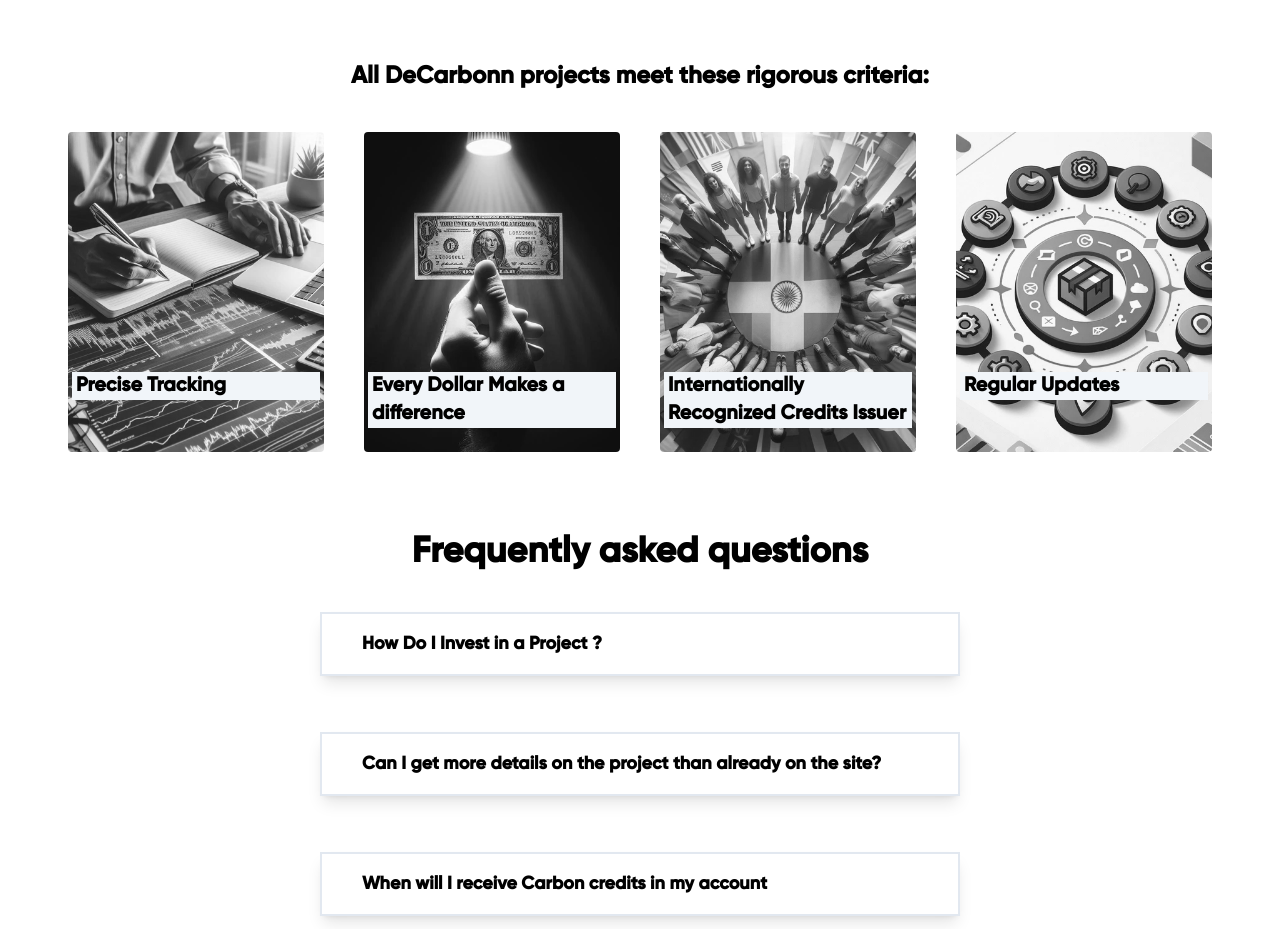
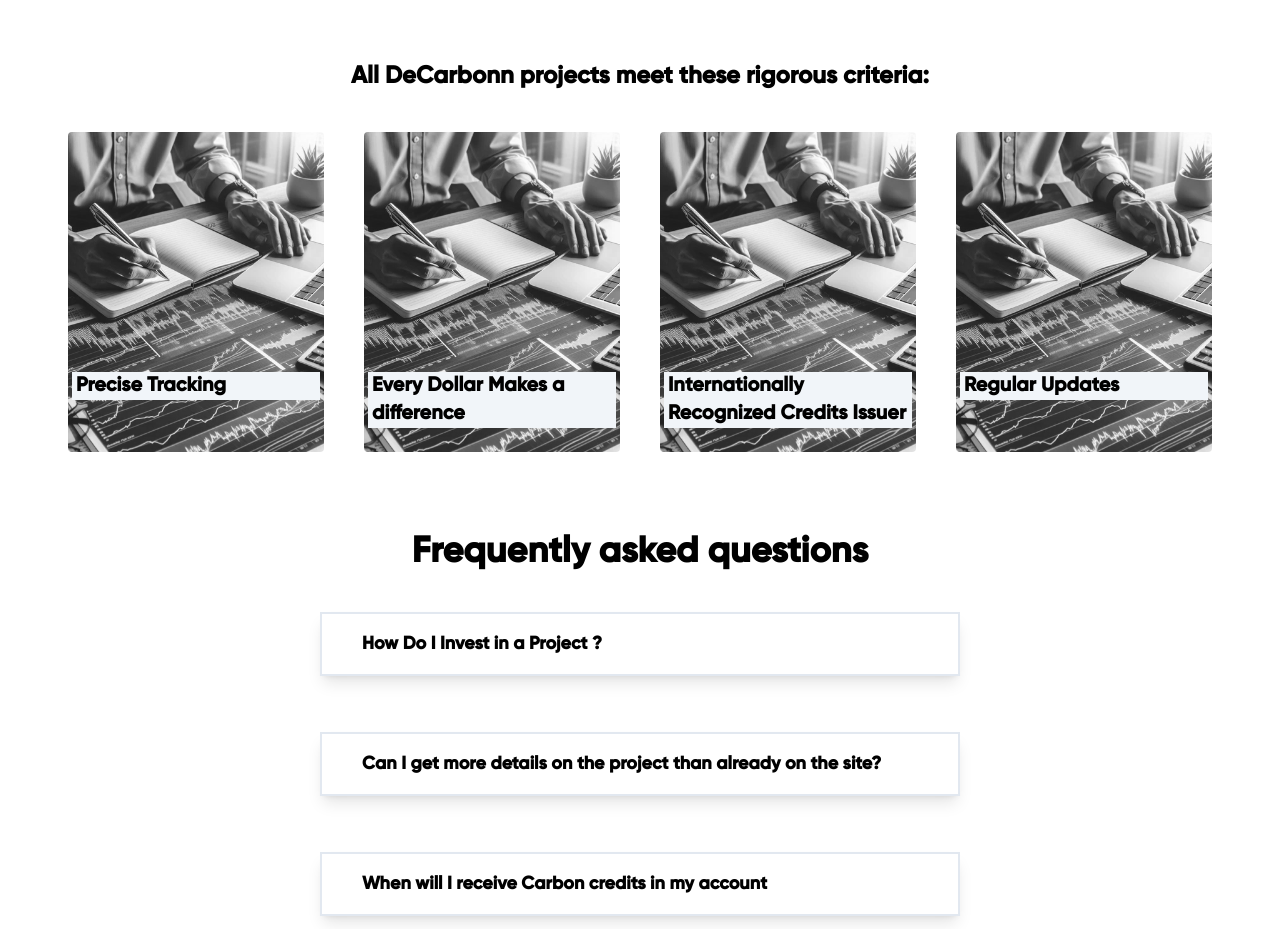
Before and after one commit to ParthKapoor-dev/decarbonn, a React (Vite) app: page / in a window 1280 px wide. Shown: the part 2120-3049 px from the top of the page. Built offline with nearby package versions, Linux system fonts and the light colour scheme.

Commit message:
Bg Changes

```diff
--- a/src/Components/Card.jsx
+++ b/src/Components/Card.jsx
@@ -3,8 +3,7 @@ export default function Card({ item }) {
 
   return (
     <div className="h-[40vh] w-[20vw] max-md:w-[80vw] overflow-hidden rounded">
-      <div className="h-[40vh] w-[20vw] max-md:w-[80vw] grayscale bg-top bg-cover hover:grayscale-0 hover:scale-110 duration-500"
-        style={{ backgroundImage: 'url(' + item.imageUrl + ')' }}>
+      <div className="h-[40vh] w-[20vw] max-md:w-[80vw] grayscale bg-top bg-cover hover:grayscale-0 hover:scale-110 duration-500 bg-about1">
         <div>
         </div>
       </div>
--- a/tailwind.config.js
+++ b/tailwind.config.js
@@ -15,13 +15,13 @@ export default {
       colors: {
         'darkgreen': "#133009"
       },
-      // backgroundImage: {
-      //   'about1': "url('/images/about1.webp')",
-      //   'about2': "url('/images/about2.webp')",
-      //   'about3': "url('/images/about3.webp')",
-      //   'about4': "url('/images/about4.webp')",
+      backgroundImage: {
+        'about1': "url('/public/images/about1.webp')",
+        'about2': "url('/images/about2.webp')",
+        'about3': "url('/images/about3.webp')",
+        'about4': "url('/images/about4.webp')",
 
-      // }
+      }
     },
   },
   plugins: [],
```
